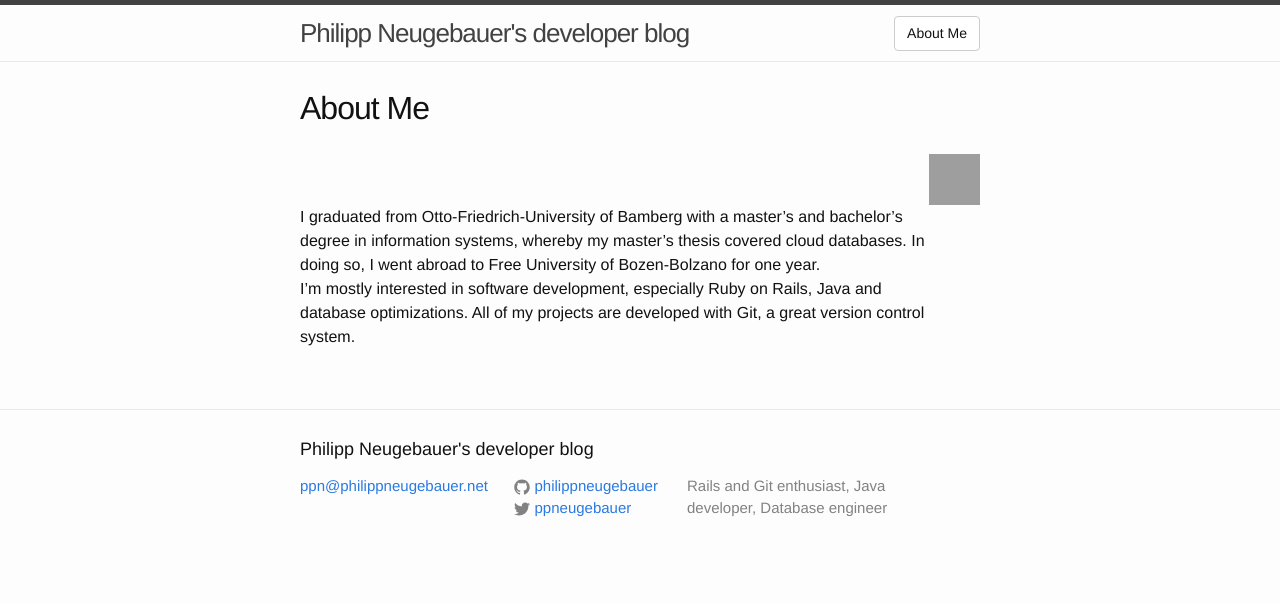
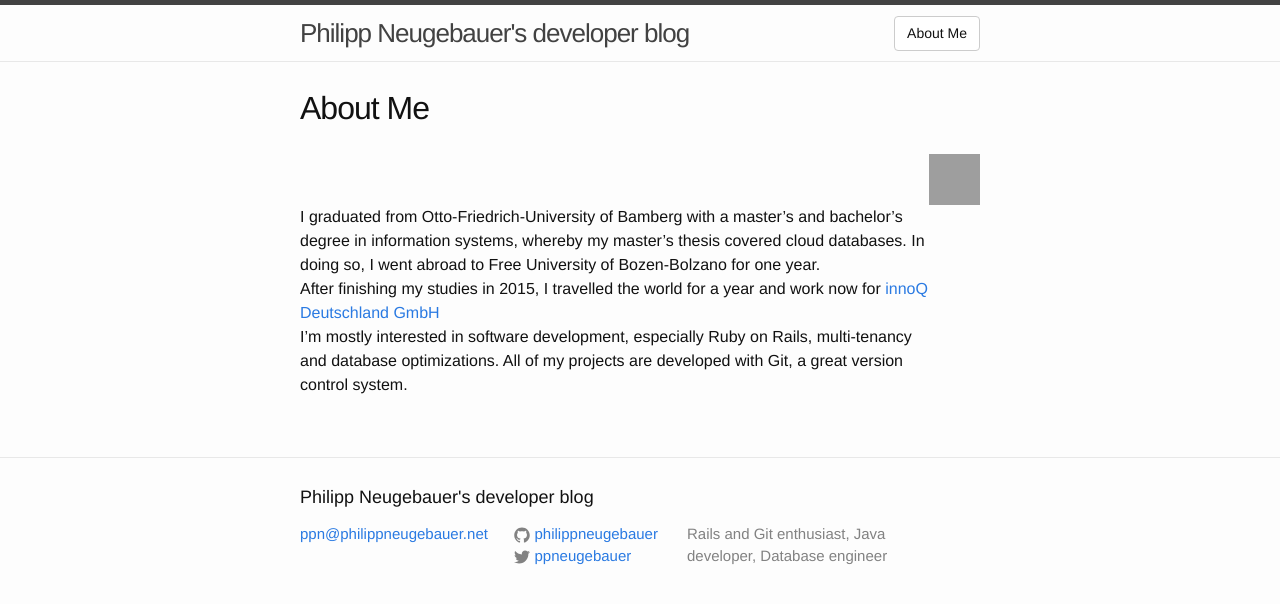
Before and after one commit to philippneugebauer/philippneugebauer.github.io, a Jekyll site: the page built from about.md, in a window 1280 px wide. Shown: the top 604 px of the page. Built offline with Jekyll 4.4.1, drawn with Linux system fonts in a browser that asks for light colours; grey boxes are pictures that could not be loaded.

Commit message:
about.me changes

```diff
--- a/about.md
+++ b/about.md
@@ -6,4 +6,5 @@ permalink: /about/
 
 ||![me](http://www.gravatar.com/avatar/140f700db0703975a38481d26b110e50.png?s=150)|
 |I graduated from Otto-Friedrich-University of Bamberg with a master's and bachelor's degree in information systems, whereby my master's thesis covered cloud databases. In doing so, I went abroad to Free University of Bozen-Bolzano for one year.||
-|I'm mostly interested in software development, especially Ruby on Rails, Java and database optimizations. All of my projects are developed with Git, a great version control system.||
+|After finishing my studies in 2015, I travelled the world for a year and work now for [innoQ Deutschland GmbH](www.innoq.com)||
+|I'm mostly interested in software development, especially Ruby on Rails, multi-tenancy and database optimizations. All of my projects are developed with Git, a great version control system.||
```
